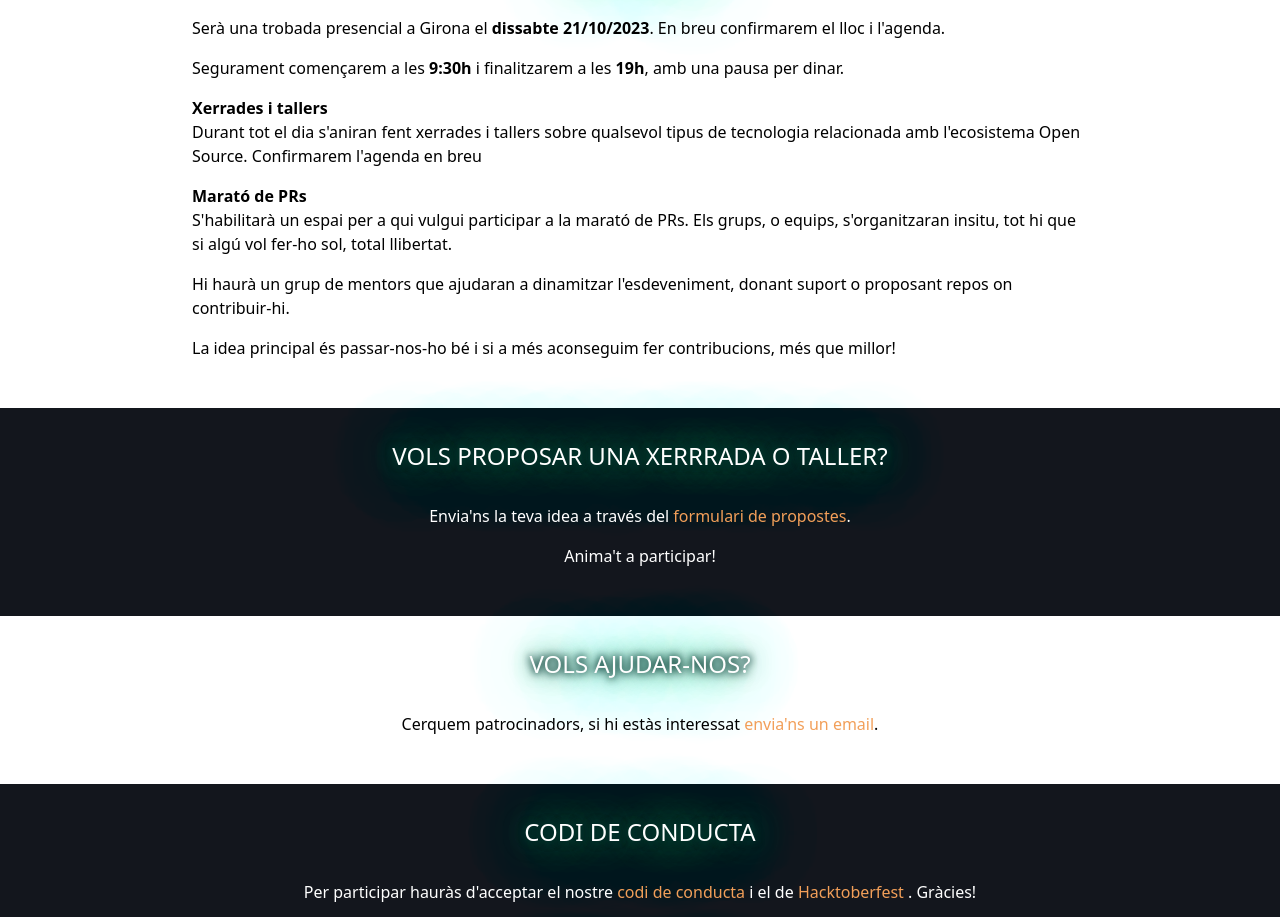
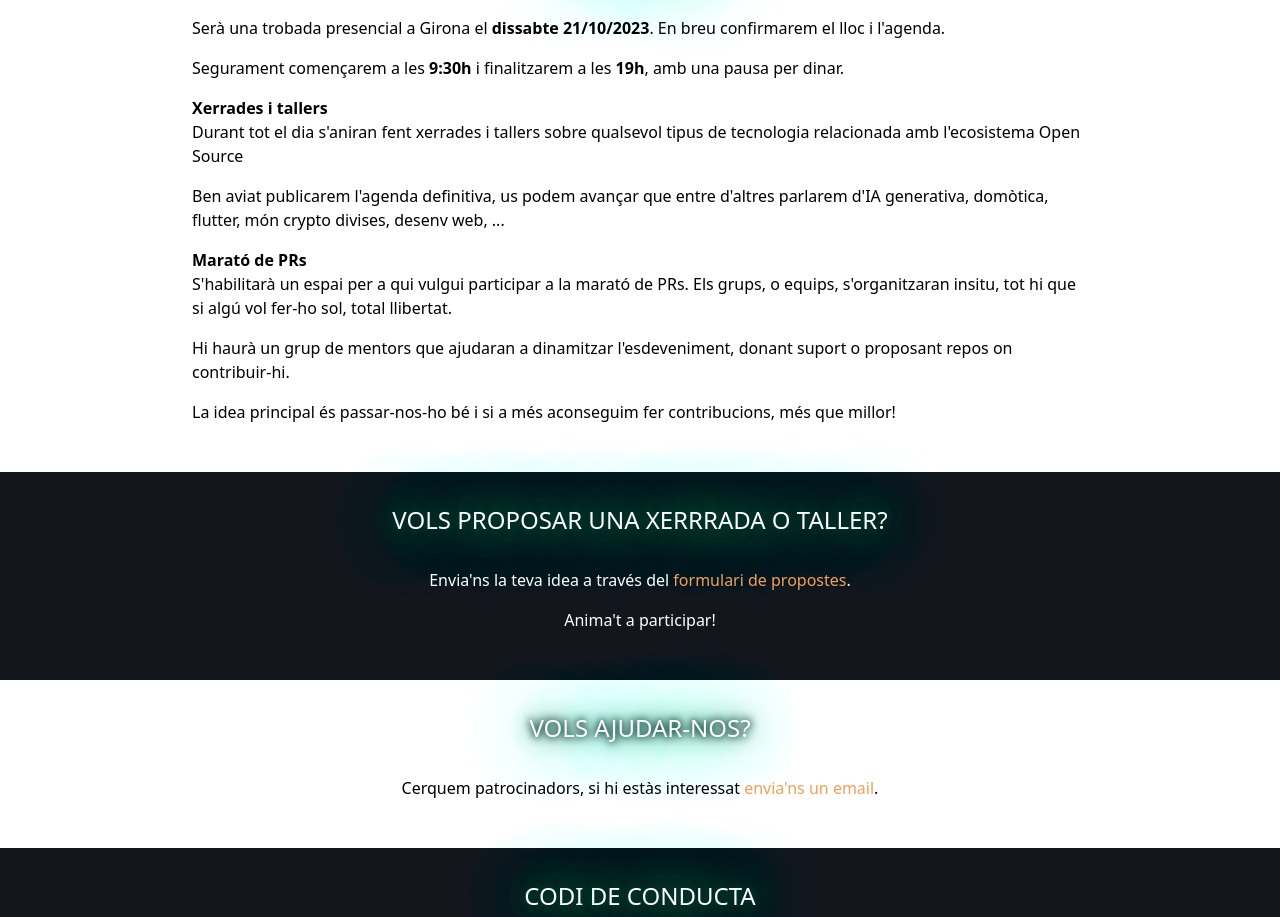
Before and after one commit to GeeksCAT/hacktoberfest-web-2022, a Vue app: page / in a window 1280 px wide. Shown: the part 880-1797 px from the top of the page. Built offline with nearby package versions, Linux system fonts and the light colour scheme; what @formkit/vue would draw is missing.

Commit message:
Add more info about what we'll do

```diff
--- a/src/components/Sections/SWhatWeWillDoLite.vue
+++ b/src/components/Sections/SWhatWeWillDoLite.vue
@@ -16,7 +16,9 @@ import ASection from '../Atoms/ASection.vue'
     </p>
 
     <p class="font-bold">Xerrades i tallers</p>
-    <p class="mb-4">Durant tot el dia s'aniran fent xerrades i tallers sobre qualsevol tipus de tecnologia relacionada amb l'ecosistema Open Source. Confirmarem l'agenda en breu</p>
+    <p class="mb-4">Durant tot el dia s'aniran fent xerrades i tallers sobre qualsevol tipus de tecnologia relacionada amb l'ecosistema Open Source</p>
+    <p class="mb-4">Ben aviat publicarem l'agenda definitiva, us podem avançar que entre d'altres parlarem d'IA generativa, domòtica, flutter, món crypto divises, desenv web, ...
+</p>
 
     <p class="font-bold">Marató de PRs</p>
     <p class="mb-4">
```
